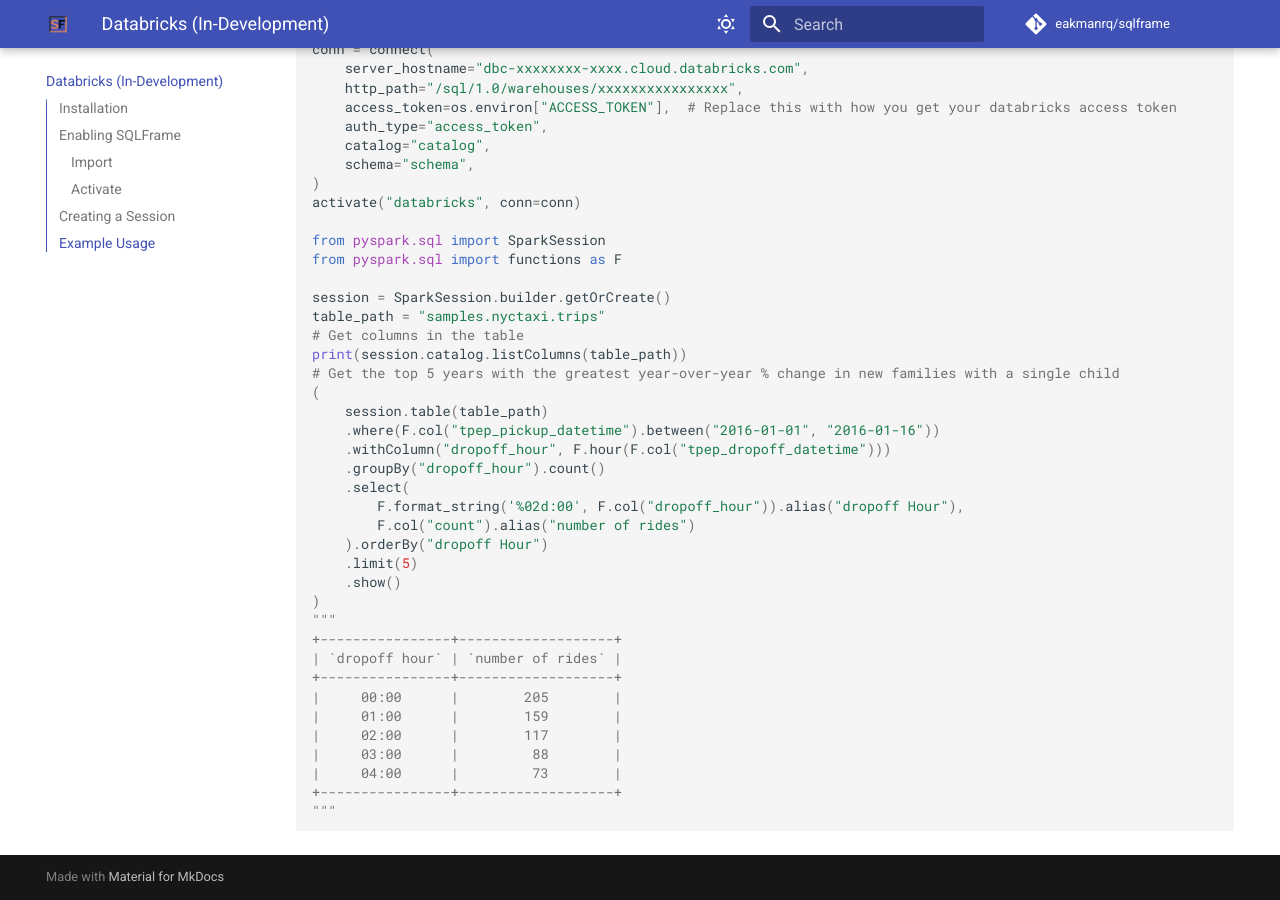
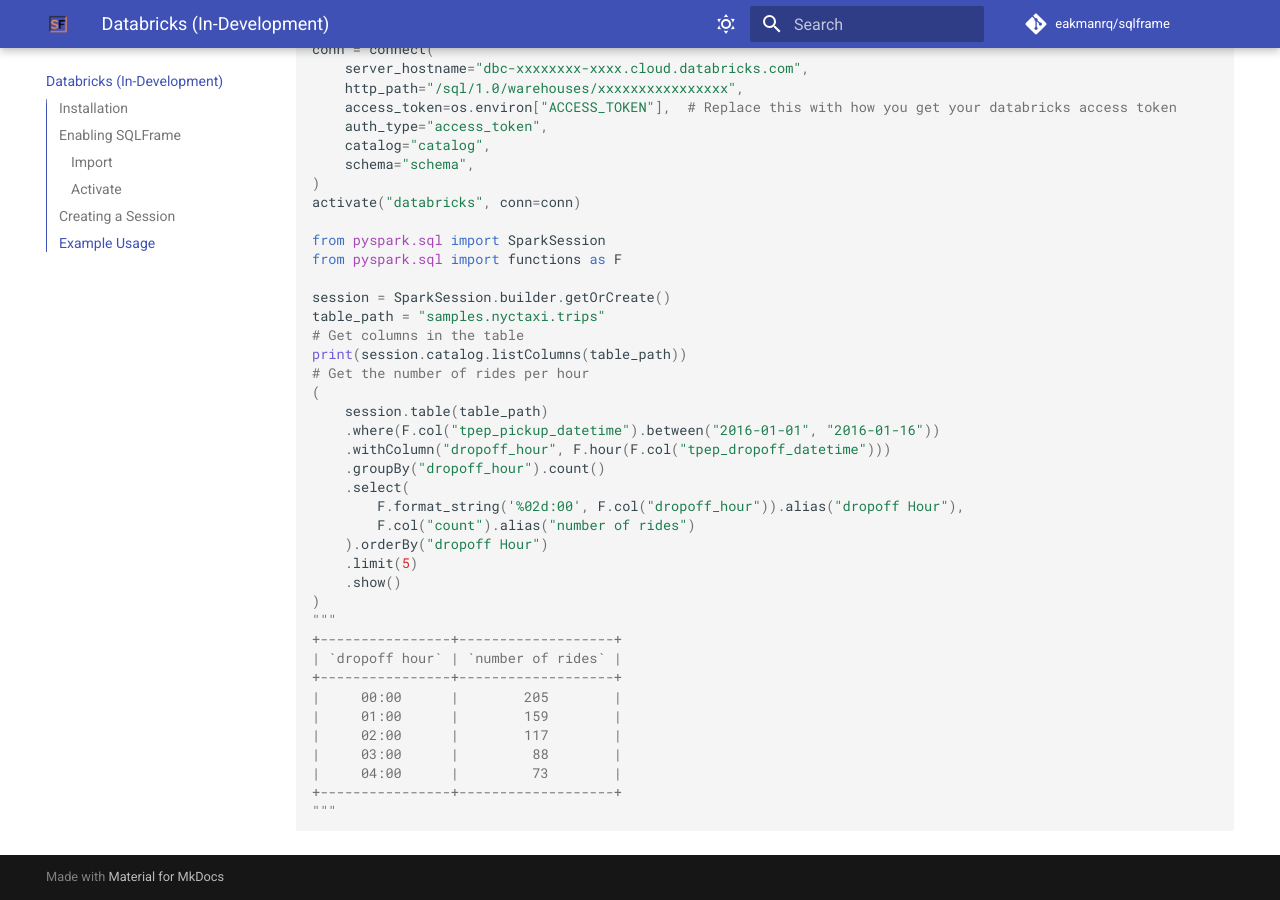
Before and after one commit to eakmanrq/sqlframe, an MkDocs documentation site: the page built from docs/databricks.md, in a window 1280 px wide and 900 px high, scrolled down 2038 px. Built offline with MkDocs 1.6.1 and Material for MkDocs 9.7.7, drawn with Linux system fonts in a browser that asks for light colours; comment, search, counter and statistics services are not loaded.

Commit message:
Fixed doc.

```diff
--- a/docs/databricks.md
+++ b/docs/databricks.md
@@ -130,7 +130,7 @@
 table_path = "samples.nyctaxi.trips"
 # Get columns in the table
 print(session.catalog.listColumns(table_path))
-# Get the top 5 years with the greatest year-over-year % change in new families with a single child
+# Get the number of rides per hour
 (
     session.table(table_path)
     .where(F.col("tpep_pickup_datetime").between("2016-01-01", "2016-01-16"))
```
